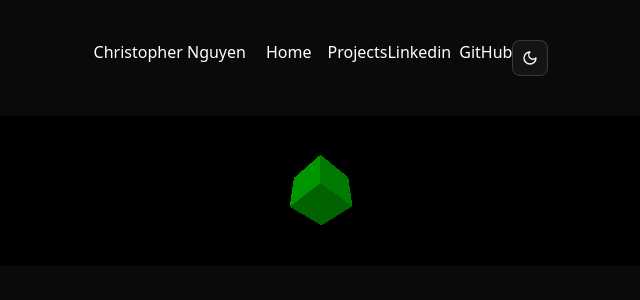
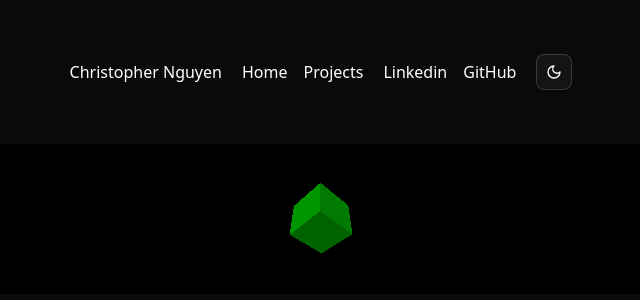
Before and after one commit to Christopher-NguyenCS/MyPortfolio, a React (Vite) app: page / in a window 1280 px wide. Shown: the top 300 px of the page, without its empty margins (319-959 px from the left). Built offline with nearby package versions, Linux system fonts and the light colour scheme.

Commit message:
style: Add style for both mobile and desktop
Created a style prop for navigation and social component for mobile and
desktop.

```diff
--- a/src/Social.tsx
+++ b/src/Social.tsx
@@ -1,13 +1,28 @@
 import { Link } from "react-router";
 
-export default function Social() {
+type styleType = {
+	style?:boolean
+}
+
+export default function Social({style}:styleType) {
 
 	return (
 		<>
-			<div className="flex py-5 space-x-2 md:flex-row dark:text-white">
-				<Link to={"https://www.linkedin.com/in/christopher-nguyen-3b3795247/"}>Linkedin</Link>
-				<Link to={"https://github.com/Christopher-NguyenCS"}>GitHub</Link>
-			</div>
+			{
+				style ? (
+					<div className="flex flex-row py-5 space-x-4 mr-5 dark:text-white">
+						<Link to={"https://www.linkedin.com/in/christopher-nguyen-3b3795247/"}>Linkedin</Link>
+						<Link to={"https://github.com/Christopher-NguyenCS"}>GitHub</Link>
+					</div>
+				)
+				:
+				(
+					<div className="flex flex-col dark:text-white">
+						<Link to={"https://www.linkedin.com/in/christopher-nguyen-3b3795247/"}>Linkedin</Link>
+						<Link to={"https://github.com/Christopher-NguyenCS"}>GitHub</Link>
+					</div>
+				)
+			}
 		</>
 	)
 }
--- a/src/components/Header.tsx
+++ b/src/components/Header.tsx
@@ -28,7 +28,7 @@ export default function Header() {
 		<>
 			<header className="flex justify-center items-center space-x-4 dark:text-white w-full p-5" ref={headerRef}>
 
-						<div className="flex md:flex-row">
+						<div className="flex md:flex-row justify-center items-center">
 							<h1 className="dark:text-white py-5">
 								Christopher Nguyen
 							</h1>
@@ -36,9 +36,9 @@ export default function Header() {
 							{
 								headerStyle ?
 								(
-									<div className="flex flex-row ml-5">
-										<NavigationTab />
-										<Social />
+									<div className="flex flex-row ml-5 justify-center items-center">
+										<NavigationTab style={headerStyle} />
+										<Social style={headerStyle}/>
 										<ToggleTheme />
 									</div>
 								)
@@ -51,10 +51,10 @@ export default function Header() {
 										</DropdownMenuTrigger>
 											<DropdownMenuContent>
 												<DropdownMenuItem>
-													<NavigationTab />
+													<NavigationTab style={headerStyle}/>
 												</DropdownMenuItem>
 												<DropdownMenuItem>
-													<Social />
+													<Social style = {headerStyle}/>
 												</DropdownMenuItem>
 												<DropdownMenuItem>
 													<ToggleTheme />
--- a/src/components/NavigationTab.tsx
+++ b/src/components/NavigationTab.tsx
@@ -1,8 +1,15 @@
 import { Link } from "react-router";
 
-export default function NavigationTab() {
+type styleType = {
+	style:boolean
+}
+
+export default function NavigationTab({style}:styleType) {
 	return (
-		<nav className="dark:text-white flex space-x-4">
+		<>
+			{style ?
+			(
+				<nav className=" dark:text-white flex flex-row space-x-4 ml-0 m-5">
 					<Link
 						to="/"
 						className="py-5"
@@ -16,5 +23,27 @@ export default function NavigationTab() {
 						Projects
 					</Link>
 				</nav>
+			)
+			:
+			(
+				<nav className=" dark:text-white flex flex-col ">
+					<Link
+						to="/"
+						className=""
+					>
+						Home
+					</Link>
+					<Link
+						to="/projects"
+						className=""
+					>
+						Projects
+					</Link>
+				</nav>
+			)
+			}
+
+		</>
+
 	);
 }
```
Lines whose indentation alone changed are shown as unchanged.
